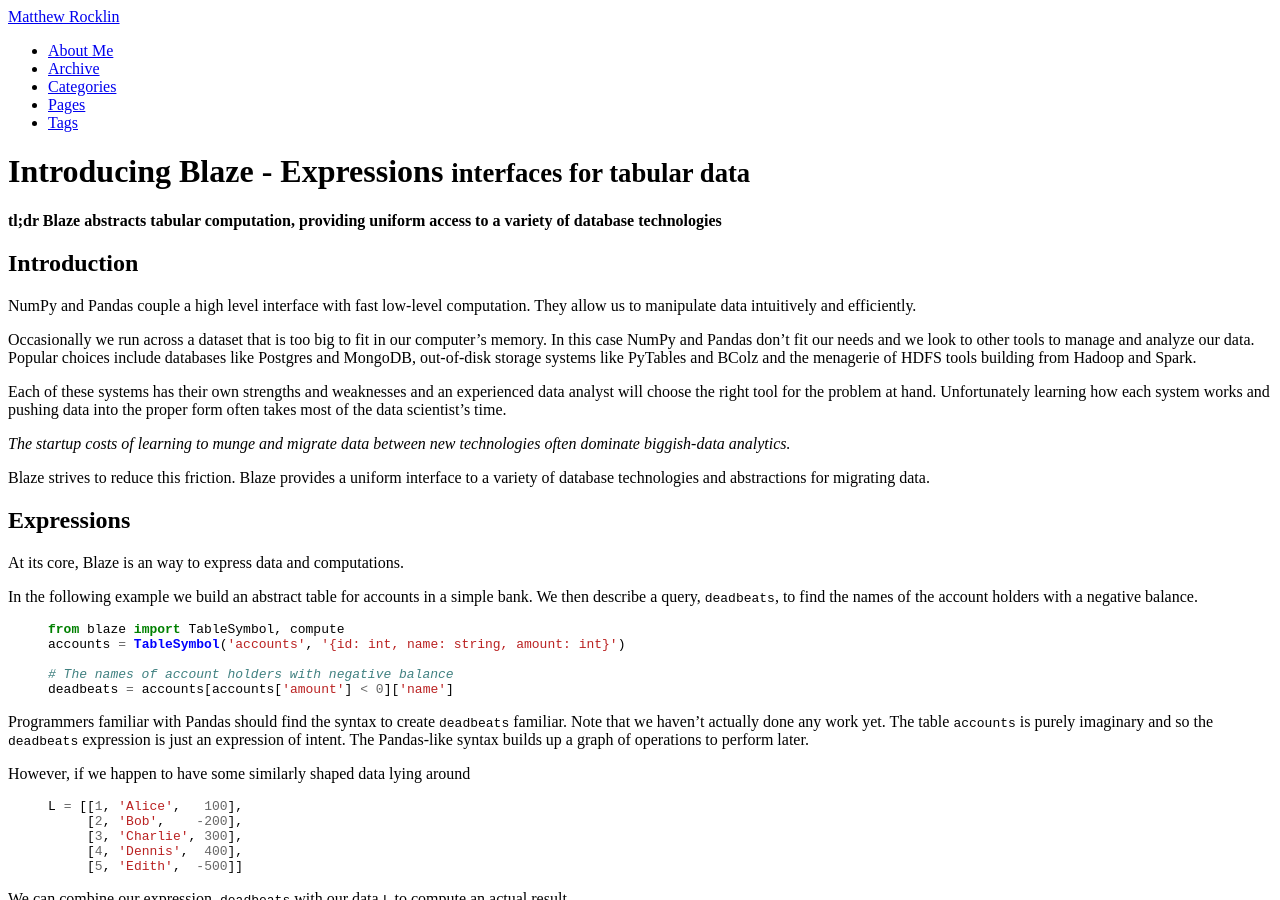
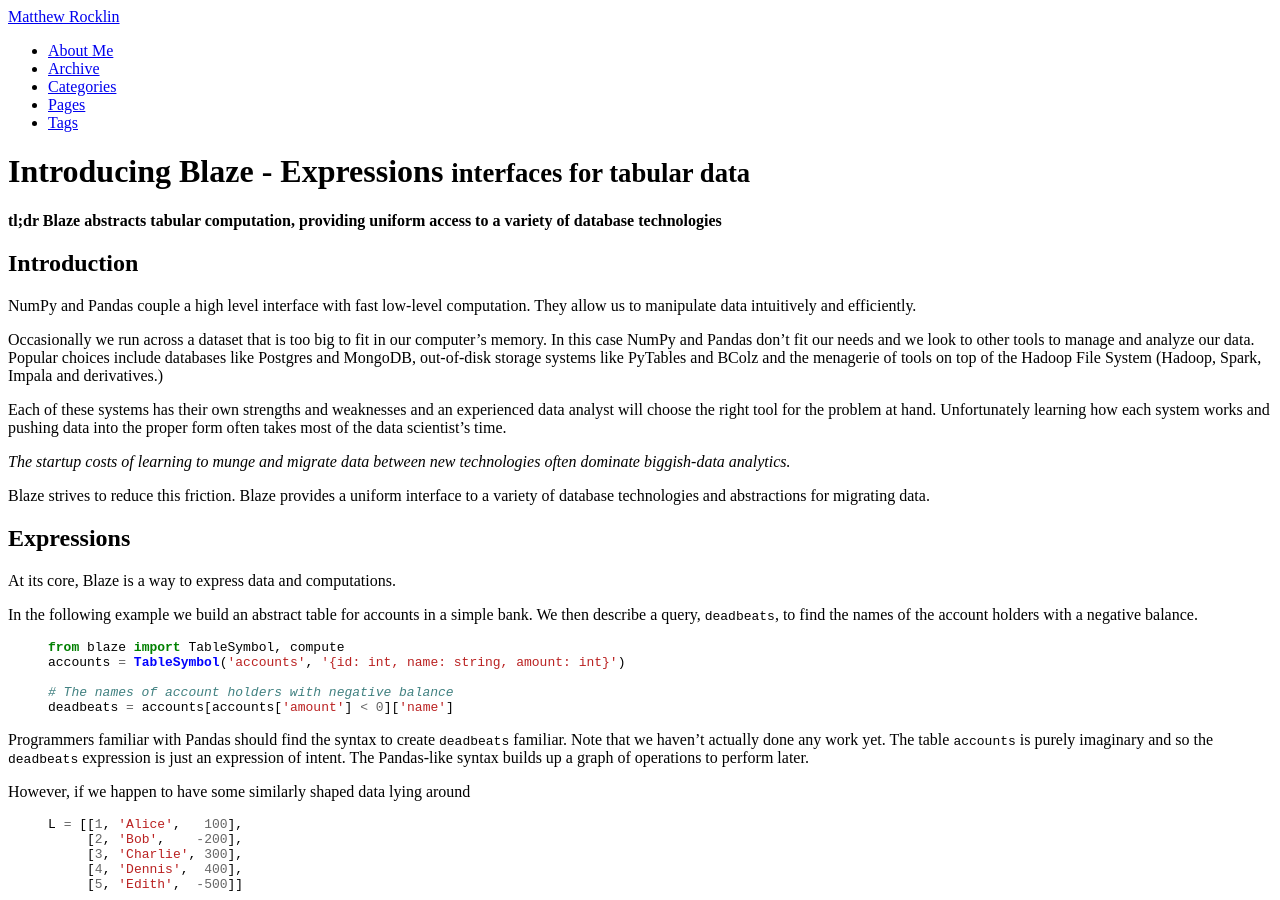
Before and after one commit to besyskymnbk/blog, a Jekyll site: the page built from _posts/work/2014-09-01-Blaze-Expressions.md, in a window 1280 px wide and 900 px high. Built offline with Jekyll 4.4.1, drawn with Linux system fonts in a browser that asks for light colours; comment, search, counter and statistics services are not loaded; some of the changed text lies outside the part shown.

Commit message:
some suggestions from @maxhutch and @jdmcbr

```diff
--- a/_posts/work/2014-09-01-Blaze-Expressions.md
+++ b/_posts/work/2014-09-01-Blaze-Expressions.md
@@ -21,7 +21,8 @@ Occasionally we run across a dataset that is too big to fit in our computer's
 memory.  In this case NumPy and Pandas don't fit our needs and we look to
 other tools to manage and analyze our data.  Popular choices include databases
 like Postgres and MongoDB, out-of-disk storage systems like PyTables and BColz
-and the menagerie of HDFS tools building from Hadoop and Spark.
+and the menagerie of tools on top of the Hadoop File System (Hadoop, Spark,
+Impala and derivatives.)
 
 Each of these systems has their own strengths and weaknesses and an experienced
 data analyst will choose the right tool for the problem at hand.  Unfortunately
@@ -38,7 +39,7 @@ a variety of database technologies and abstractions for migrating data.
 Expressions
 -----------
 
-At its core, Blaze is an way to express data and computations.
+At its core, Blaze is a way to express data and computations.
 
 In the following example we build an abstract table for accounts in a
 simple bank.  We then describe a query, `deadbeats`, to find the names of the
```
Also changed, not shown: other parts of _posts/work/2014-09-01-Blaze-Expressions.md (+9 -1 lines), _posts/work/2014-09-01-Blaze-HMDA.md (+4 -4 lines).
